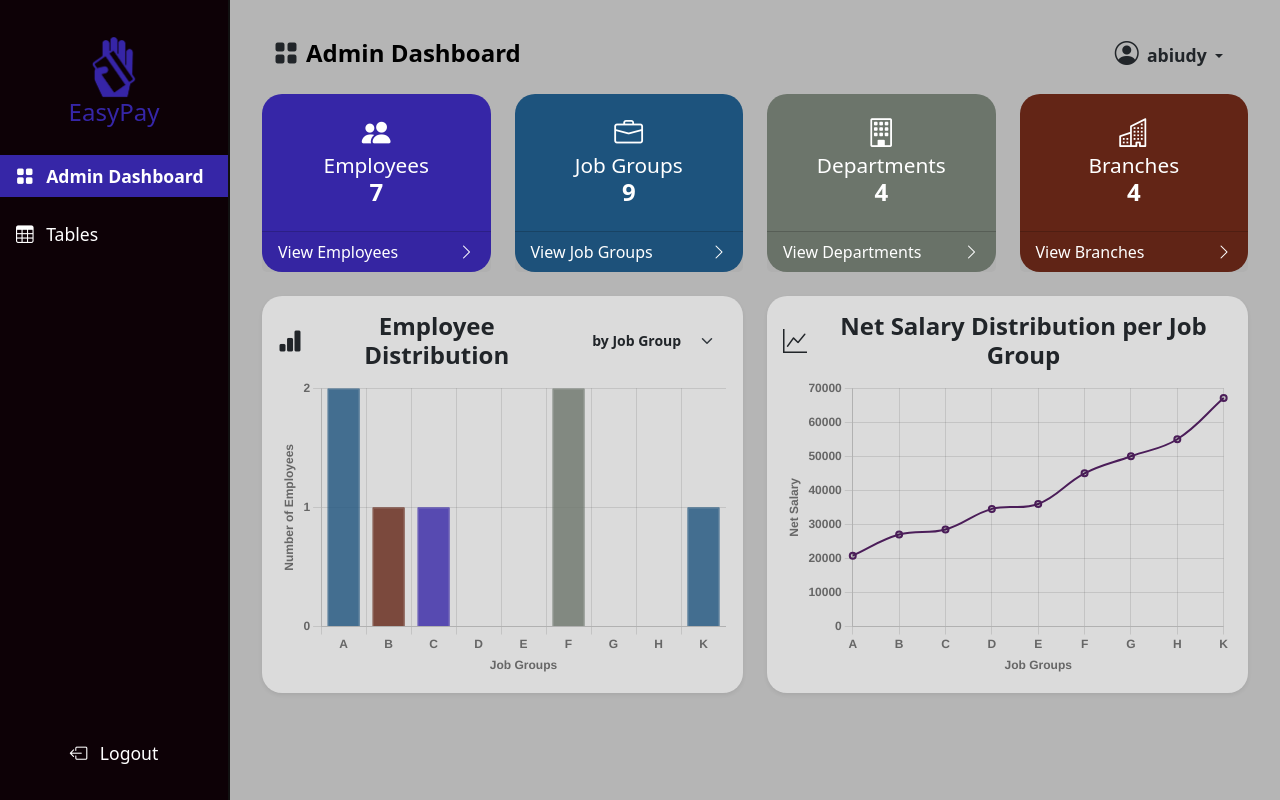
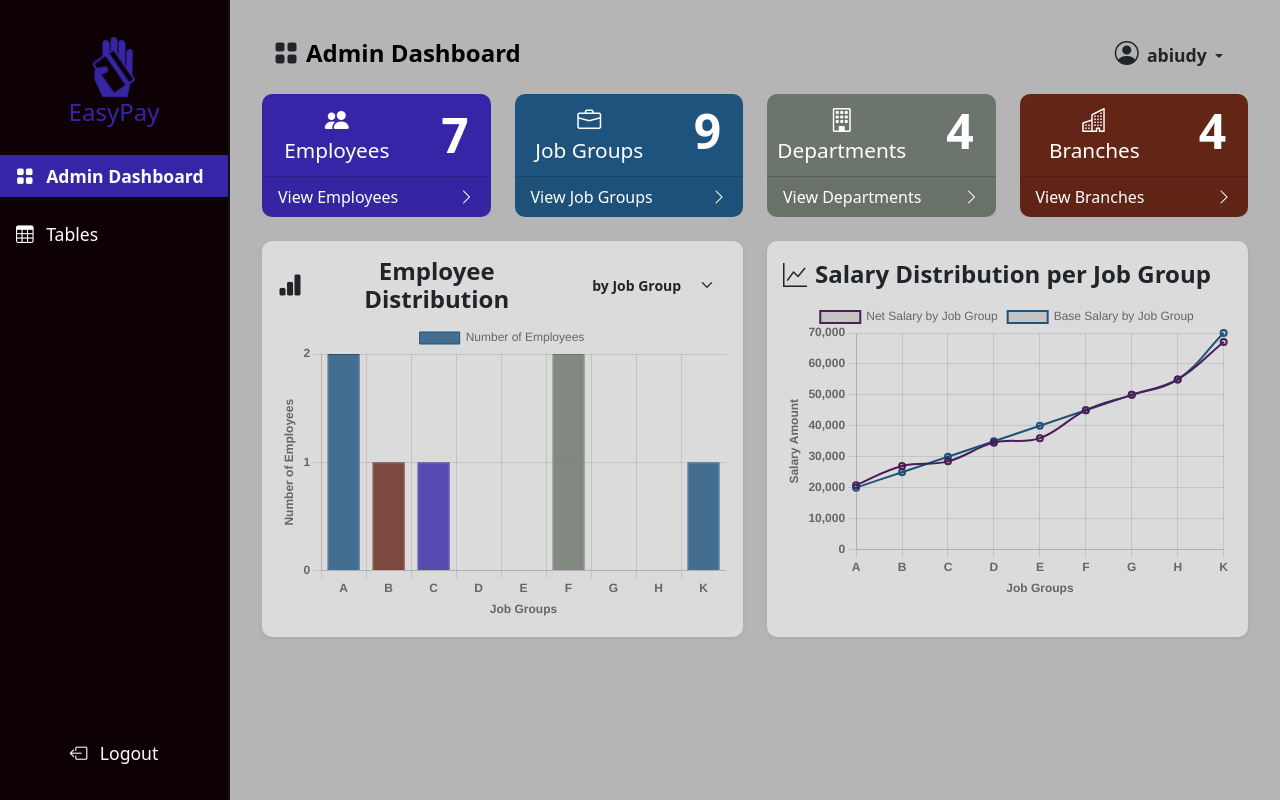
Before and after one commit to allanabiud/EasyPay, a Django app: page /admin_dashboard/ in a window 1280 px wide. Run offline with Django 5.2, Linux system fonts and the light colour scheme; a user stored in the database is signed in; data comes from the database, SQL or seed files in the repository; both versions use the stored data as it was after the commit; some libraries are stand-ins or nearby versions.

Commit message:
improved salary distribution chart and reduced size of cards

```diff
--- a/src/main/static/css/dashboard.css
+++ b/src/main/static/css/dashboard.css
@@ -104,20 +104,20 @@ a {
   display: flex; /* Enable flexbox for the row */
 }
 .card {
-  flex: 1; /* All cards take up equal width and height */
+  flex: 1;
   display: flex;
-  flex-direction: column; /* Ensures buttons/content stack vertically */
-  justify-content: space-between; /* Evenly distributes content */
-  height: 100%; /* Makes the card fill its column height */
-  border-radius: 20px;
+  flex-direction: column;
+  justify-content: space-between;
+  height: 100%;
+  border-radius: 10px;
   border: none;
   background-color: #dbdbdb;
 }
 .card-body {
   display: flex;
   flex-direction: column;
-  height: 100%; /* Ensures full height usage */
-  text-align: center; /* Optional for better appearance */
+  height: 100%;
+  text-align: center;
 }
 .card1 {
   background-color: #3626a7;
--- a/src/main/static/js/admin_charts.js
+++ b/src/main/static/js/admin_charts.js
@@ -15,7 +15,7 @@ document.addEventListener("DOMContentLoaded", function () {
     const r = parseInt(hex.slice(1, 3), 16);
     const g = parseInt(hex.slice(3, 5), 16);
     const b = parseInt(hex.slice(5, 7), 16);
-    return `rgba(${r}, ${g}, ${b}, ${alpha})`; // Reduced transparency to 0.8
+    return `rgba(${r}, ${g}, ${b}, ${alpha})`; // Reduces transparency
   }
 
   // Job Group Chart (Bar Chart)
@@ -85,15 +85,23 @@ document.addEventListener("DOMContentLoaded", function () {
         datasets: [
           {
             label: "Net Salary by Job Group",
-            data: salaryGroupValues, // Data for total salaries
+            data: netSalaryValues, // Data for net salaries
             fill: false,
-            borderColor: "#4B1D59", // Deep Pink color with reduced transparency
+            borderColor: "#4B1D59", // Deep Pink color for Net Salary
+            tension: 0.4,
+            borderWidth: 2,
+          },
+          {
+            label: "Base Salary by Job Group",
+            data: baseSalaryValues, // Data for base salaries
+            fill: false,
+            borderColor: "#1D537D", // Dark Blue color for Base Salary
             tension: 0.4,
             borderWidth: 2,
           },
         ],
       },
-      options: getChartOptions("Job Groups", "Net Salary"),
+      options: getChartOptions("Job Groups", "Salary Amount"),
     },
   );
 
@@ -102,7 +110,17 @@ document.addEventListener("DOMContentLoaded", function () {
     return {
       responsive: true,
       plugins: {
-        legend: { display: false }, // Hide legend
+        legend: { display: true }, // Show legend
+        tooltip: {
+          callbacks: {
+            label: function (context) {
+              // Format numbers with commas in tooltips
+              return (
+                context.dataset.label + ": " + context.raw.toLocaleString()
+              );
+            },
+          },
+        },
       },
       scales: {
         x: {
@@ -126,7 +144,7 @@ document.addEventListener("DOMContentLoaded", function () {
             precision: 0, // No decimals
             font: { weight: "bold" },
             callback: function (value) {
-              return value;
+              return value.toLocaleString(); // Format numbers with commas
             },
           },
         },
@@ -134,9 +152,9 @@ document.addEventListener("DOMContentLoaded", function () {
     };
   }
 
-  // Chart Switching Logic (Excluding the Salary Distribution Chart)
+  // Chart Switching Logic (Including the Salary Distribution Chart)
   const chartSelector = document.getElementById("chartSelector");
-  const charts = document.querySelectorAll(".chart:not(#salaryGroupChart)"); // Exclude the salary group chart from switching
+  const charts = document.querySelectorAll(".chart");
   chartSelector.addEventListener("change", function () {
     const selectedChartId = this.value;
 
--- a/src/management/templates/layouts/admin_dashboard.html
+++ b/src/management/templates/layouts/admin_dashboard.html
@@ -58,12 +58,16 @@
       <div class="row">
         <div class="col-md-3">
           <div class="card card1">
-            <div class="card-body">
-              <div class="align-items-center">
-                <i class="bi bi-people-fill" style="font-size: 1.8rem"></i>
-                <h5 class="card-title mb-0" style="font-size: 1.3rem;">Employees</h5>
+            <div class="card-body" style="padding: 0.5rem;">
+              <div class="row" style="height: 100%;">
+                <div class="col-8 d-flex flex-column justify-content-start">
+                  <i class="bi bi-people-fill" style="font-size: 1.5rem"></i>
+                  <h5 class="card-title mb-0" style="font-size: 1.3rem;">Employees</h5>
+                </div>
+                <div class="col-4 d-flex justify-content-center align-items-center">
+                  <h3 class="fw-bold mb-0" style="font-size: 3rem;">{{ num_employees }}</h3>
+                </div>
               </div>
-              <h3 class="fw-bold" style="font-size: 1.5rem;">{{ num_employees }}</h3>
             </div>
             <div class="card-footer p-0">
               <a href="{% url 'admin_tables' %}"
@@ -76,12 +80,16 @@
         </div>
         <div class="col-md-3">
           <div class="card card2">
-            <div class="card-body">
-              <div class="align-items-center">
-                <i class="bi bi-briefcase" style="font-size: 1.8rem;"></i>
-                <h5 class="card-title mb-0" style="font-size: 1.3rem;">Job Groups</h5>
+            <div class="card-body" style="padding: 0.5rem;">
+              <div class="row" style="height: 100%;">
+                <div class="col-8 d-flex flex-column justify-content-start">
+                  <i class="bi bi-briefcase" style="font-size: 1.5rem;"></i>
+                  <h5 class="card-title mb-0" style="font-size: 1.3rem;">Job Groups</h5>
+                </div>
+                <div class="col-4 d-flex justify-content-center align-items-center">
+                  <h3 class="fw-bold" style="font-size: 3rem;">{{ num_job_groups }}</h3>
+                </div>
               </div>
-              <h3 class="fw-bold" style="font-size: 1.5rem;">{{ num_job_groups }}</h3>
             </div>
             <div class="card-footer p-0">
               <a onclick="navigateToTab('job-groups-tab')"
@@ -94,12 +102,16 @@
         </div>
         <div class="col-md-3">
           <div class="card card3">
-            <div class="card-body">
-              <div class="align-items-center">
-                <i class="bi bi-building" style="font-size: 1.8rem"></i>
-                <h5 class="card-title mb-0" style="font-size: 1.3rem;">Departments</h5>
+            <div class="card-body" style="padding: 0.5rem;">
+              <div class="row" style="height: 100%;">
+                <div class="col-8 d-flex flex-column justify-content-start">
+                  <i class="bi bi-building" style="font-size: 1.5rem"></i>
+                  <h5 class="card-title mb-0" style="font-size: 1.3rem;">Departments</h5>
+                </div>
+                <div class="col-4 d-flex justify-content-center align-items-center">
+                  <h3 class="fw-bold" style="font-size: 3rem;">{{ num_departments }}</h3>
+                </div>
               </div>
-              <h3 class="fw-bold" style="font-size: 1.5rem;">{{ num_departments }}</h3>
             </div>
             <div class="card-footer p-0">
               <a href="{% url 'admin_tables' %}"
@@ -112,12 +124,16 @@
         </div>
         <div class="col-md-3">
           <div class="card card4">
-            <div class="card-body">
-              <div class="align-items-center">
-                <i class="bi bi-buildings" style="font-size: 1.8rem"></i>
-                <h5 class="card-title mb-0" style="font-size: 1.3rem;">Branches</h5>
+            <div class="card-body" style="padding: 0.5rem;">
+              <div class="row" style="height: 100%;">
+                <div class="col-8 d-flex flex-column justify-content-start">
+                  <i class="bi bi-buildings" style="font-size: 1.5rem"></i>
+                  <h5 class="card-title mb-0" style="font-size: 1.3rem;">Branches</h5>
+                </div>
+                <div class="col-4 d-flex justify-content-center align-items-center">
+                  <h3 class="fw-bold" style="font-size: 3rem;">{{ num_branches }}</h3>
+                </div>
               </div>
-              <h3 class="fw-bold" style="font-size: 1.5rem;">{{ num_branches }}</h3>
             </div>
             <div class="card-footer p-0">
               <a href="{% url 'admin_tables' %}"
@@ -166,7 +182,7 @@
               <div class="d-flex align-items-center justify-content-between">
                 <div class="d-flex align-items-center">
                   <i class="bi bi-graph-up me-2" style="font-size: 1.5rem"></i>
-                  <h5 class="card-title fw-bold mb-0" style="font-size: 1.5rem;">Net Salary Distribution per Job Group</h5>
+                  <h5 class="card-title fw-bold mb-0" style="font-size: 1.5rem;">Salary Distribution per Job Group</h5>
                 </div>
               </div>
               <div class="mt-2 mb-0">
@@ -191,7 +207,8 @@
     const departmentCounts = {{ department_counts|safe }};
     // Salary Group Chart Data
     const salaryGroupLabels = {{ salary_group_labels|safe }};
-    const salaryGroupValues = {{ salary_group_values|safe }};
+    const netSalaryValues = {{ net_salary_values|safe }};
+    const baseSalaryValues = {{ base_salary_values|safe }};
   </script>
   <script src="{% static 'js/admin_charts.js' %}"></script>
 {% endblock content %}
--- a/src/management/views.py
+++ b/src/management/views.py
@@ -62,7 +62,11 @@ def admin_dashboard(request):
 
     # Prepare data for the Salary Distribution Chart
     salary_group_data = [
-        {"label": job_group.name, "value": float(job_group.calculate_net_salary())}
+        {
+            "label": job_group.name,
+            "net_salary": float(job_group.calculate_net_salary()),
+            "base_salary": float(job_group.base_salary),
+        }
         for job_group in job_groups
     ]
     # Sort the data alphabetically by label (job group name)
@@ -70,7 +74,8 @@ def admin_dashboard(request):
 
     # Separate sorted labels and values
     salary_group_labels = [item["label"] for item in salary_group_data]
-    salary_group_values = [item["value"] for item in salary_group_data]
+    net_salary_values = [item["net_salary"] for item in salary_group_data]
+    base_salary_values = [item["base_salary"] for item in salary_group_data]
 
     # Prepare labels and data for the charts
     job_group_labels = [job_group["name"] for job_group in job_group_distribution]
@@ -100,7 +105,8 @@ def admin_dashboard(request):
         "department_labels": department_labels,
         "department_counts": department_counts,
         "salary_group_labels": salary_group_labels,
-        "salary_group_values": salary_group_values,
+        "net_salary_values": net_salary_values,
+        "base_salary_values": base_salary_values,
     }
 
     return render(request, "layouts/admin_dashboard.html", context)
```
Also changed, not shown: src/employees/templates/layouts/employee_dashboard.html (+4 -4 lines), src/db.sqlite3.
